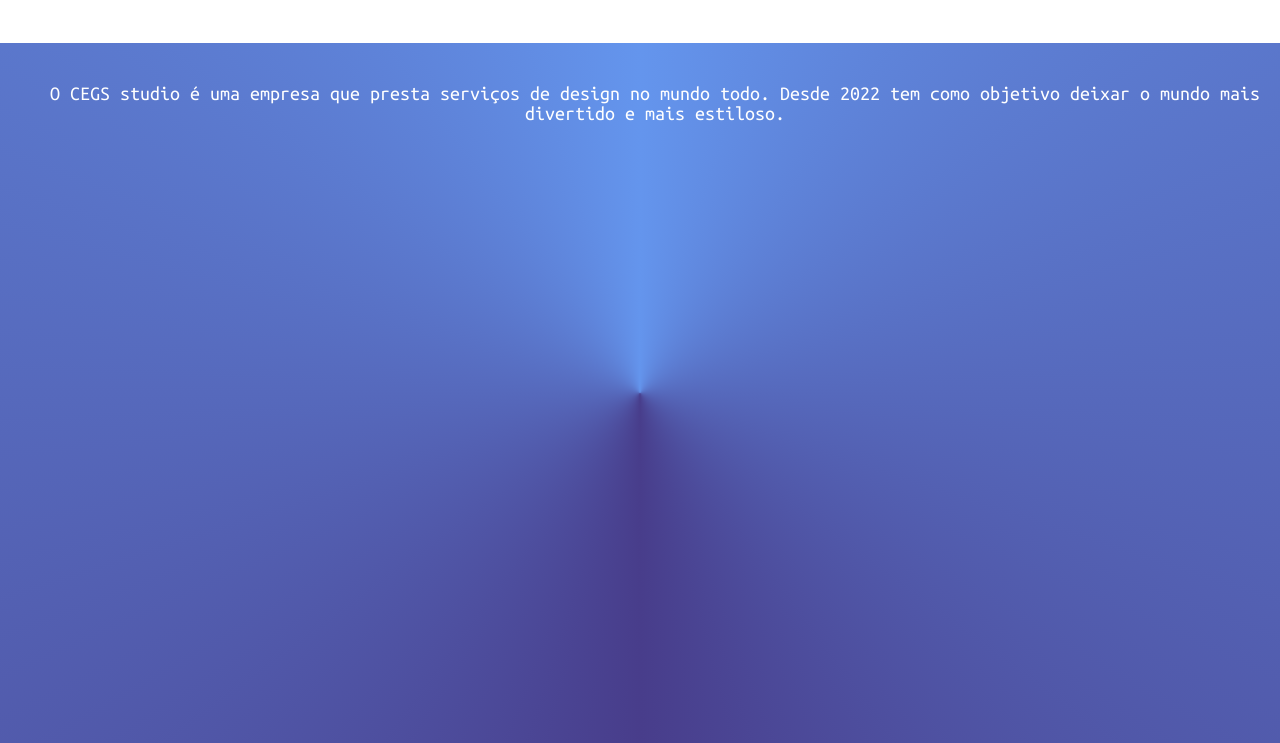
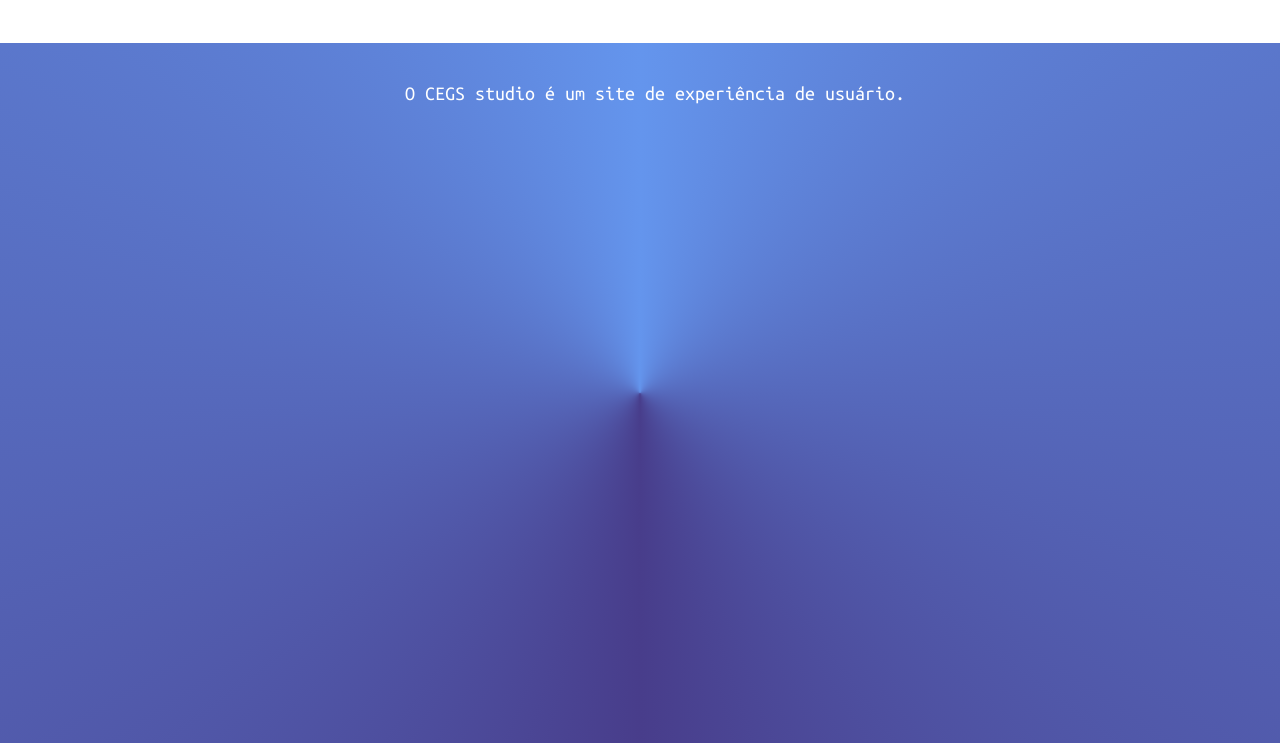
Before and after one commit to CEGS9/cegs-studio, a plain HTML site: page index.html in a window 1280 px wide. Shown: the part 57-800 px from the top of the page. Drawn offline with Linux system fonts and the light colour scheme; a web font is replaced by a local one.

Commit message:
Update index.html

```diff
--- a/index.html
+++ b/index.html
@@ -22,7 +22,7 @@
         <h1 class="tittle">CEGS Studio</h1>
     </header>
     <main class="main_container">
-        <p id="apresentacao">O CEGS studio é uma empresa que presta serviços de design no mundo todo. Desde 2022 tem como objetivo deixar o mundo mais divertido e mais estiloso. </p>
+        <p id="apresentacao">O CEGS studio é um site de experiência de usuário. </p>
     </main>
     <footer>
 
```
